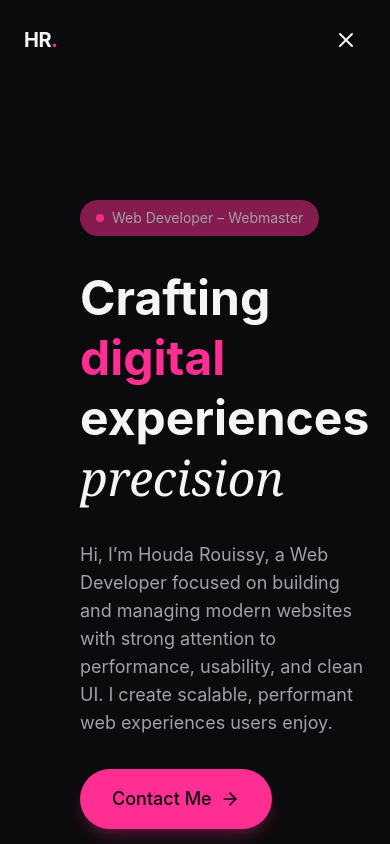
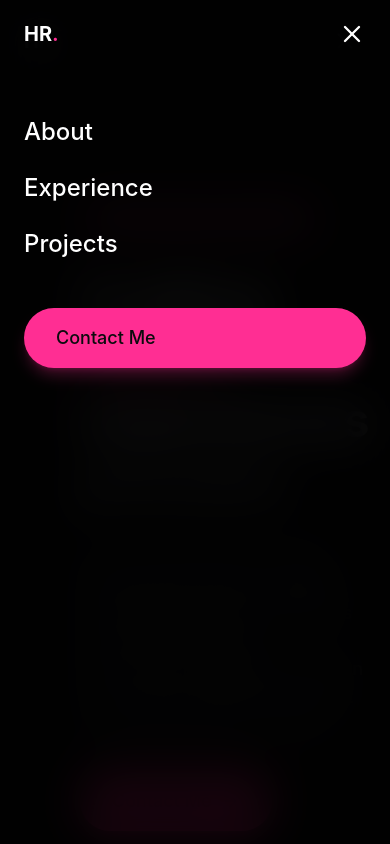
Before and after one commit to rouissyhouda9-sys/HR-portfolio, a React (Vite) app: page / in a window 390 px wide. Both pictures are taken after a click on the button 346 px from the left and 40 px from the top of the page. Shown: the top 844 px of the page. Built offline with nearby package versions, Linux system fonts and the light colour scheme.

Commit message:
Fix mobile navbar overlay, logo and close button visibility

```diff
--- a/src/index.css
+++ b/src/index.css
@@ -77,14 +77,16 @@
 }
 @layer components{
   .glass{
-    background-color: color-mix(in srgb, var(--color-surface) 50%, transparent);
-    backdrop-filter: blur(16px);
-    border: 1px solid color-mix(in (srgb), var(--color-border) 50%, transparent);
+    background-color: rgba(255, 46, 147, 0.35);
+  backdrop-filter: blur(16px);
+  -webkit-backdrop-filter: blur(16px);
+  border: 1px solid rgba(255, 255, 255, 0.12);
   }
    .glass-strong{
-    background-color: color-mix(in srgb, var(--color-primary) 15%, transparent);
-    backdrop-filter: blur(3px);
-    border: 1px solid color-mix(in (srgb), var(--color-border) 60%, transparent);
+  background-color: rgba(255, 46, 147, 0.18); /* fallback */
+  backdrop-filter: blur(12px);
+  -webkit-backdrop-filter: blur(12px);
+  border: 1px solid rgba(255, 255, 255, 0.08);
   }
   .glow-text{
     text-shadow: 0 0 30px  color-mix(in (srgb), var(--color-primary) 50%, transparent);
--- a/src/layout/Navbar.jsx
+++ b/src/layout/Navbar.jsx
@@ -1,7 +1,5 @@
-
 import { Button } from "@/components/Button";
-import { Menu, X, ArrowRight } from "lucide-react";
-
+import { Menu, X } from "lucide-react";
 import { useEffect, useState } from "react";
 
 const navLinks = [
@@ -10,101 +8,112 @@ const navLinks = [
   { href: "#projects", label: "Projects" },
 ];
 
-export const Navbar = () => {
+const Navbar = () => {
   const [isMobileMenuOpen, setIsMobileMenuOpen] = useState(false);
   const [isScrolled, setIsScrolled] = useState(false);
 
   useEffect(() => {
-    const handleScroll = () => {
-      setIsScrolled(window.scrollY > 50);
-    };
-
+    const handleScroll = () => setIsScrolled(window.scrollY > 50);
     window.addEventListener("scroll", handleScroll);
-
     return () => window.removeEventListener("scroll", handleScroll);
   }, []);
 
+  // lock scroll when menu is open (important on mobile)
+  useEffect(() => {
+    document.body.style.overflow = isMobileMenuOpen ? "hidden" : "";
+  }, [isMobileMenuOpen]);
+
   return (
+    <>
       <header
-      className={`fixed top-0 left-0 right-0 transition-all duration-500 ${
+        className={`fixed top-0 left-0 right-0 z-50 transition-all duration-500 ${
           isScrolled ? "glass-strong py-3" : "bg-transparent py-5"
-      }  z-50`}
+        }`}
       >
         <nav className="container mx-auto px-6 flex items-center justify-between">
-        <a
-          href="#"
-          className=" logo-hover text-xl font-bold tracking-tight hover:text-primary"
-        > <span className="logo-short">
+          <a href="#" className="logo-hover text-xl font-bold">
+            <span className="logo-short">
               HR<span className="logo-dot">.</span>
             </span>
-
-  <span className="logo-full">
-    &lt;HoudaRouissy/&gt;
-  </span>
+            <span className="logo-full">&lt;HoudaRouissy/&gt;</span>
           </a>
 
-
           {/* Desktop Nav */}
-        <div className="hidden md:flex items-center gap-1">
-          <div className="  rounded-full px-2 py-1 flex items-center gap-1">
-            {navLinks.map((link, index) => (
+          <div className="hidden md:flex gap-2">
+            {navLinks.map((link) => (
               <a
+                key={link.href}
                 href={link.href}
-                key={index}
-                className="px-4 py-2 text-sm text-foreground hover:text-foreground rounded-full hover:bg-surface"
+                className="px-4 py-2 text-sm hover:bg-surface rounded-full"
               >
                 {link.label}
               </a>
             ))}
           </div>
-        </div>
 
-        {/* CTA Button */}
+          {/* Desktop CTA */}
           <div className="hidden md:block">
             <Button size="sm">Contact Me</Button>
           </div>
 
-        {/* Mobile Menu Button */}
+          {/* Mobile Toggle */}
           <button
-          className="md:hidden p-2 text-foreground cursor-pointer"
-          onClick={() => setIsMobileMenuOpen((prev) => !prev)}
+            className="md:hidden p-2 z-[60]"
+            onClick={() => setIsMobileMenuOpen((p) => !p)}
           >
-          {isMobileMenuOpen ? <X size={24} /> : <Menu size={24} />}
+            {isMobileMenuOpen ? <X size={26} /> : <Menu size={26} />}
           </button>
         </nav>
+      </header>
 
-      {/* Mobile Menu */}
+      {/* MOBILE MENU OVERLAY */}
       {isMobileMenuOpen && (
-        <div className="md:hidden glass-strong  animate-fade-in">
-          <div className="container mx-auto px-6 py-6 flex flex-col gap-4">
-            {navLinks.map((link, index) => (
+  <div className="fixed inset-0 z-[60] bg-black/90 backdrop-blur-xl md:hidden">
+    {/* Top bar */}
+    <div className="flex items-center justify-between px-6 py-5">
+      {/* Logo */}
+      <span className="text-xl font-bold text-white">
+        HR<span className="text-primary">.</span>
+      </span>
+
+      {/* Close button */}
+      <button
+        onClick={() => setIsMobileMenuOpen(false)}
+        className="text-white"
+      >
+        <X size={28} />
+      </button>
+    </div>
+
+    {/* Menu links */}
+    <div className="mt-12 px-6 flex flex-col gap-6">
+      {navLinks.map((link) => (
         <a
+          key={link.href}
           href={link.href}
-                key={index}
           onClick={() => setIsMobileMenuOpen(false)}
-                className="text-lg text-foreground hover:text-muted-foreground py-2"
+          className="text-2xl font-medium text-white"
         >
           {link.label}
         </a>
       ))}
 
       <Button
-  size="sm"
+        size="lg"
+        className="mt-6 bg-primary text-primary-foreground"
         onClick={() => {
-    document.querySelector("#contact")?.scrollIntoView({
-      behavior: "smooth",
-    });
+          document
+            .querySelector("#contact")
+            ?.scrollIntoView({ behavior: "smooth" });
           setIsMobileMenuOpen(false);
         }}
       >
         Contact Me
       </Button>
-
-
     </div>
   </div>
 )}
-    </header>
+    </>
   );
 };
 
```
Lines whose indentation alone changed are shown as unchanged.
